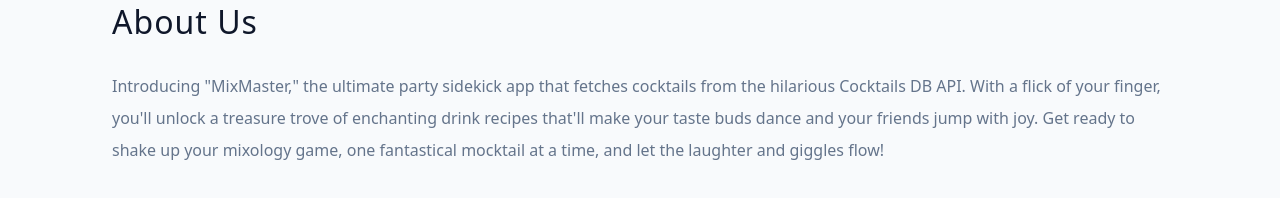
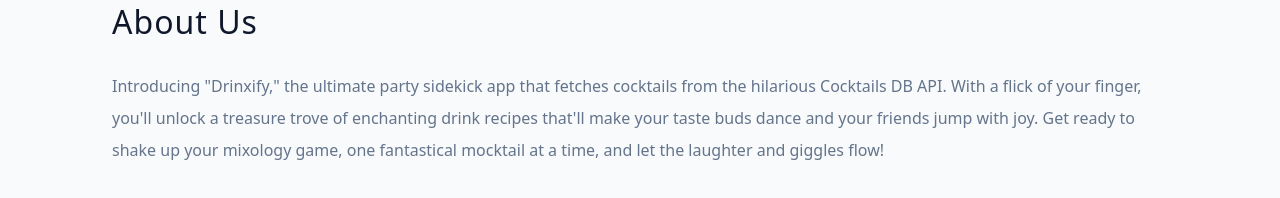
Before and after one commit to mariammansdev/Drinxify, a React (Vite) app: page /about in a window 1280 px wide. Shown: the part 160-358 px from the top of the page. Built offline with nearby package versions, Linux system fonts and the light colour scheme.

Commit message:
About Drinxify

```diff
--- a/src/pages/About.jsx
+++ b/src/pages/About.jsx
@@ -5,7 +5,7 @@
     <Wrapper>
       <h3>About Us</h3>
       <p>
-        Introducing "MixMaster," the ultimate party sidekick app that fetches
+        Introducing "Drinxify," the ultimate party sidekick app that fetches
         cocktails from the hilarious Cocktails DB API. With a flick of your
         finger, you'll unlock a treasure trove of enchanting drink recipes
         that'll make your taste buds dance and your friends jump with joy. Get
```
